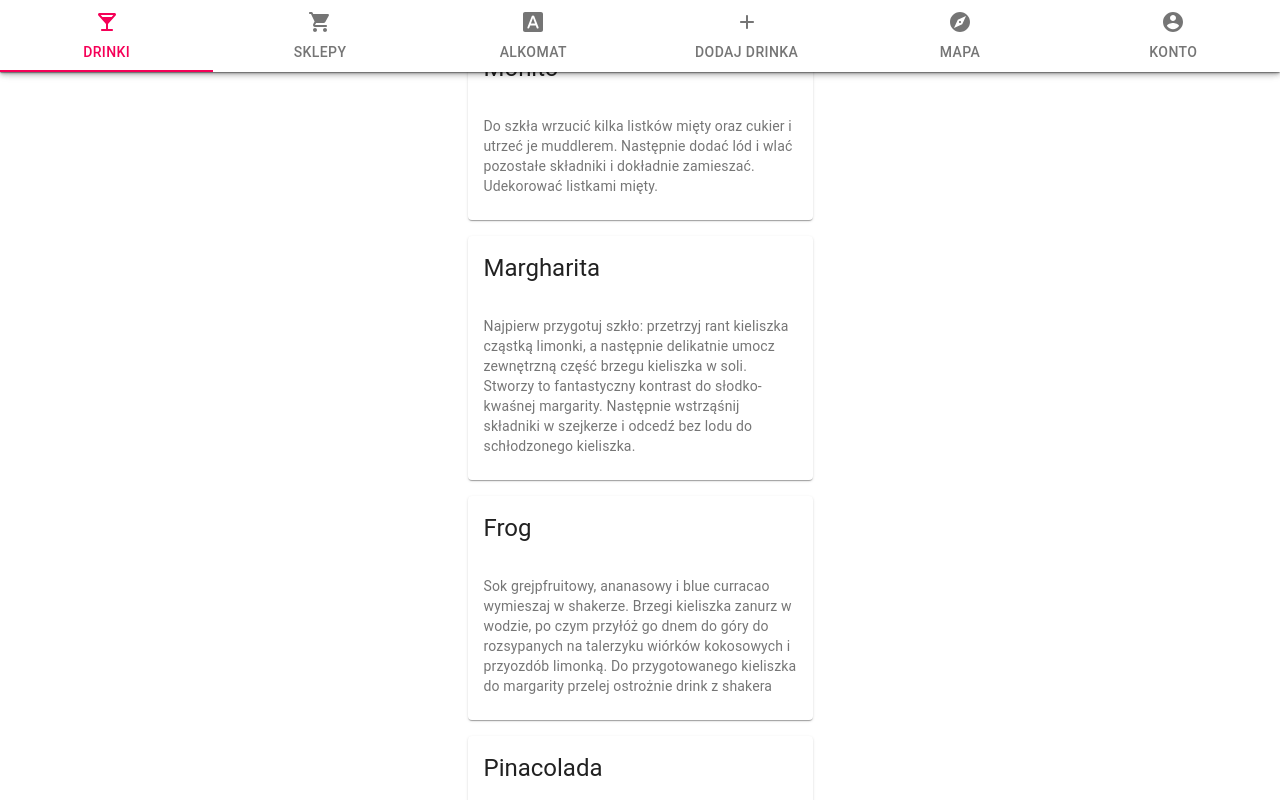
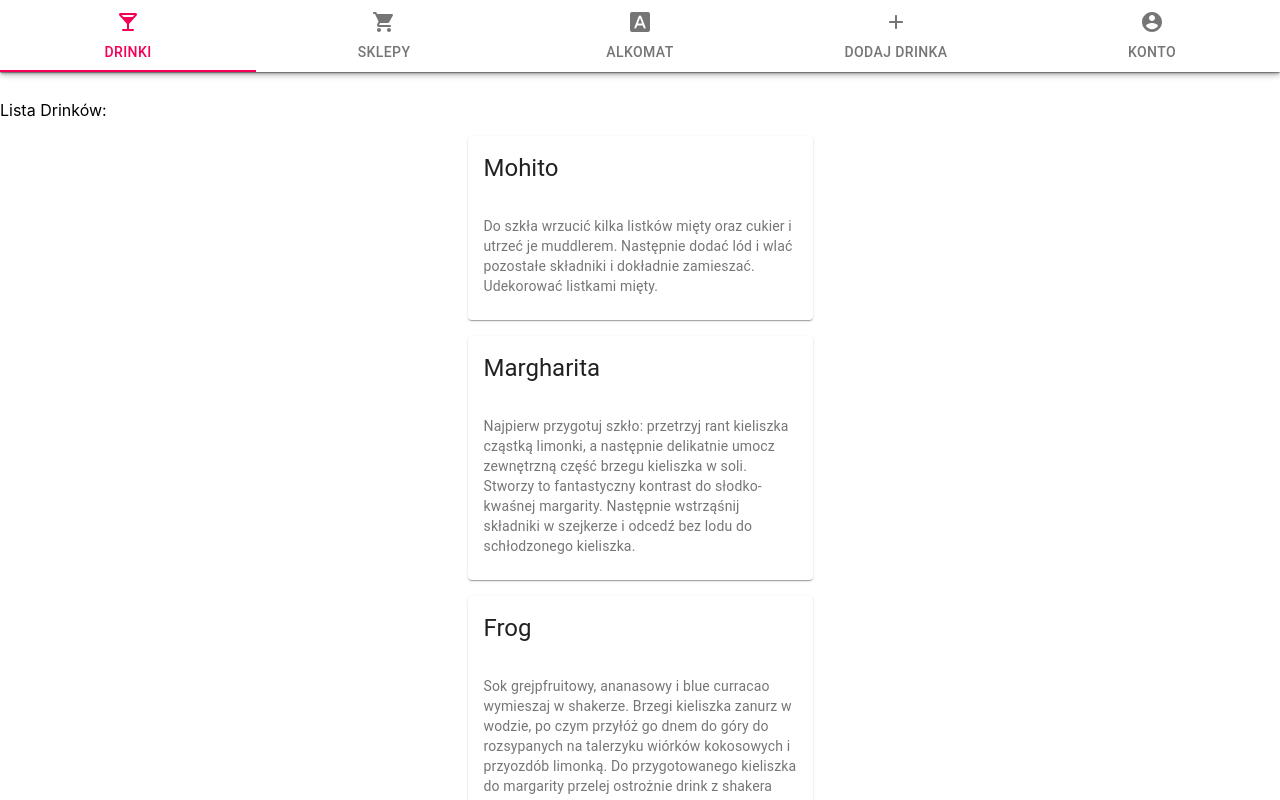
Before and after one commit to szymon-wiergowski/DrinkApp, a React (Create React App) app: page /drinks in a window 1280 px wide. Shown: the top 800 px of the page. Built offline with nearby package versions, Linux system fonts and the light colour scheme.

Commit message:
add pafe wrapper

```diff
--- a/src/App.js
+++ b/src/App.js
@@ -3,6 +3,7 @@ import { BrowserRouter, Route, Redirect, Switch } from 'react-router-dom';
 import Drink from './Drink/Drink';
 import { Navbar } from './navigation/Navigation';
 import { Shops } from './shop-list/ShopList';
+import { PageWrapper } from './wrapper/PageWrapper';
 
 
 function App() {
@@ -10,15 +11,17 @@ function App() {
     <BrowserRouter>
       <Navbar />
       <Switch>
+        <PageWrapper>
           <Route
             path="/shops"
             component={Shops}
           />
           <Route
-          path="/"
+            path="/drinks"
             component={Drinks}
           />
-        <Redirect to="/"/>
+        </PageWrapper>
+        <Redirect to="/drinks" />
       </Switch>
     </BrowserRouter>
   );
@@ -52,7 +55,7 @@ class Drinks extends React.Component {
   render() {
     return (
       <div>
-        Drinks List
+        Lista Drinków:
         <div>
 
           {
--- a/src/navigation/Navigation.js
+++ b/src/navigation/Navigation.js
@@ -10,7 +10,6 @@ import ShoppingCartRoundedIcon from '@material-ui/icons/ShoppingCartRounded';
 import AccountCircleRoundedIcon from '@material-ui/icons/AccountCircleRounded';
 import FontDownloadRoundedIcon from '@material-ui/icons/FontDownloadRounded';
 import AddRoundedIcon from '@material-ui/icons/AddRounded';
-import ExploreRoundedIcon from '@material-ui/icons/ExploreRounded';
 import SwipeableDrawer from '@material-ui/core/SwipeableDrawer';
 import List from '@material-ui/core/List';
 
@@ -24,7 +23,7 @@ const useStyles = makeStyles({
         width: 250,
     },
     fullList: {
-        width: 'auto',
+        width: '800px',
     },
 });
 
@@ -67,14 +66,13 @@ export function Navbar() {
                     value={value}
                     onChange={handleChange}
                     variant="fullWidth"
-                    indicatorColor="secondary"
-                    textColor="secondary"
+                    indicatorColor='secondary'
+                    textColor='secondary'
                 >
-                    <Tab icon={<LocalBarRoundedIcon />} label="drinki" component={Link} to="/"></Tab>
+                    <Tab icon={<LocalBarRoundedIcon />} label="drinki" component={Link} to="/drinks"></Tab>
                     <Tab icon={<ShoppingCartRoundedIcon />} label="sklepy" component={Link} to="/shops"></Tab>
                     <Tab icon={<FontDownloadRoundedIcon />} label="alkomat"></Tab>
                     <Tab icon={<AddRoundedIcon />} label="dodaj drinka"></Tab>
-                    <Tab icon={<ExploreRoundedIcon />} label="mapa"></Tab>
                     <Tab icon={<AccountCircleRoundedIcon />} label="konto" onClick={toggleDrawer('right', true)}></Tab>
                     <SwipeableDrawer
                         anchor="right"
--- /dev/null
+++ b/src/wrapper/PageWrapper.js
@@ -0,0 +1,11 @@
+import React from 'react';
+
+export function PageWrapper(props) {
+    return (
+        <div style={{
+            marginTop: '100px'
+        }}>
+            {props.children}
+        </div>
+    );
+}
```
Lines whose indentation alone changed are shown as unchanged.
